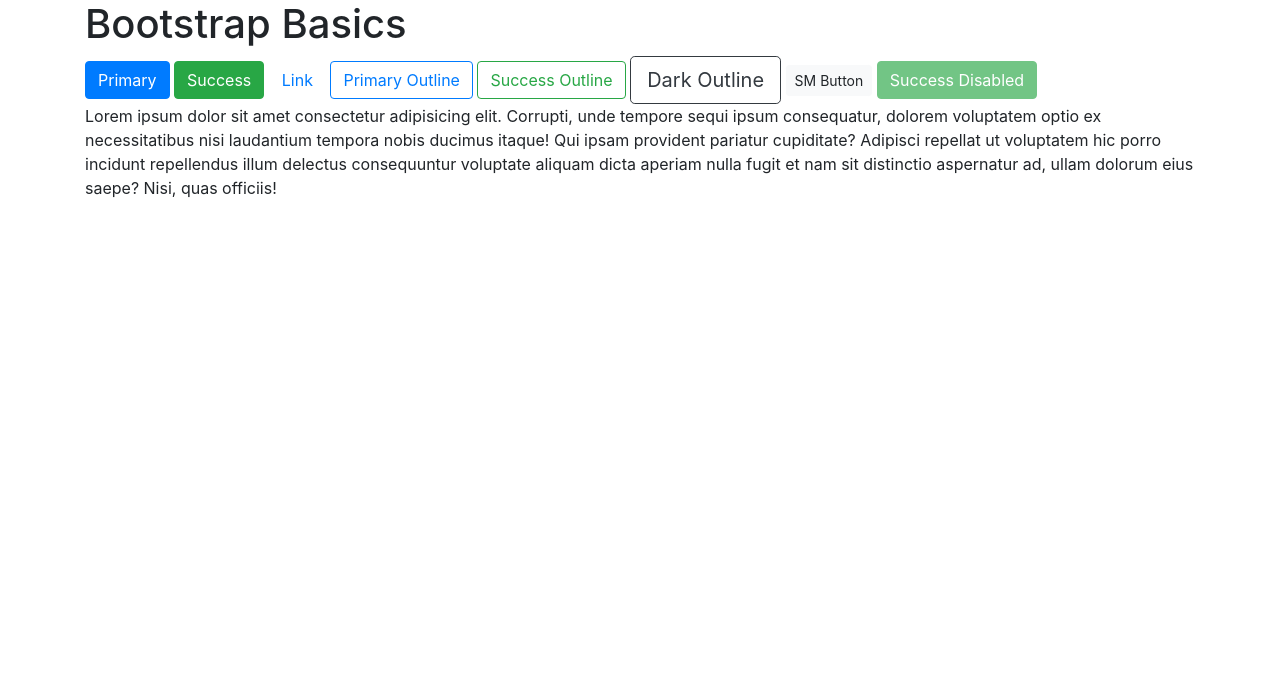
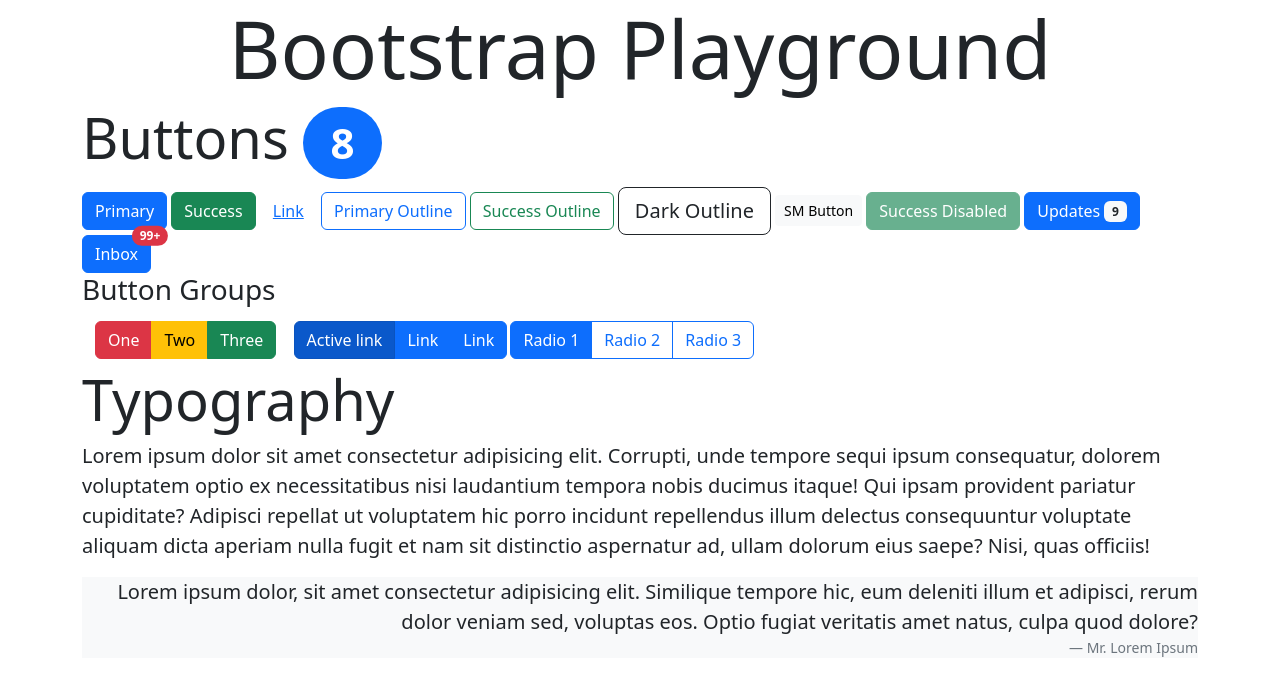
Before and after one commit to sheikhazeem786/Basic-HTML-CSS, a plain HTML site: page bootstrap.html in a window 1280 px wide. Drawn offline with nearby package versions, Linux system fonts and the light colour scheme.

Commit message:
adding buttons typography bootstraps

```diff
--- a/bootstrap.html
+++ b/bootstrap.html
@@ -12,7 +12,10 @@
 
 <body>
     <div class="container">
-        <h1>Bootstrap Basics</h1>
+        <h1 class="display-1 text-center">Bootstrap Playground</h1>
+        <h2 class="display-4">Buttons
+            <span class="badge rounded-pill bg-primary">8</span>
+        </h2>
         <button type="button" class="btn btn-primary">Primary</button>
         <button type="button" class="btn btn-success">Success</button>
         <button type="button" class="btn btn-link">Link</button>
@@ -21,8 +24,39 @@
         <button type="button" class="btn btn-outline-dark btn-lg">Dark Outline</button>
         <button type="button" class="btn btn-light btn-sm">SM Button</button>
         <button type="button" class="btn btn-success" disabled>Success Disabled</button>
-        <p>Lorem ipsum dolor sit amet consectetur adipisicing elit. Corrupti, unde tempore sequi ipsum consequatur, dolorem voluptatem optio ex necessitatibus nisi laudantium tempora nobis ducimus itaque! Qui ipsam provident pariatur cupiditate? Adipisci
+        <button class="btn btn-primary">Updates <span class="badge bg-light text-dark">9</span></button>
+        <button class="btn btn-primary position-relative">Inbox <span class="position-absolute top-0 start-100 translate-middle badge rounded-pill bg-danger">99+</span></button>
+        <h3 class="dispaly-4">Button Groups</h3>
+        <div class="btn btn-group" role="group">
+            <button class="btn btn-danger">One</button>
+            <button class="btn btn-warning">Two</button>
+            <button class="btn btn-success">Three</button>
+        </div>
+        <div class="btn-group">
+            <a href="#" class="btn btn-primary active" aria-current="page">Active link</a>
+            <a href="#" class="btn btn-primary">Link</a>
+            <a href="#" class="btn btn-primary">Link</a>
+        </div>
+        <div class="btn-group" role="group" aria-label="Basic radio toggle button group">
+            <input type="radio" class="btn-check" name="btnradio" id="btnradio1" autocomplete="off" checked>
+            <label class="btn btn-outline-primary" for="btnradio1">Radio 1</label>
+
+            <input type="radio" class="btn-check" name="btnradio" id="btnradio2" autocomplete="off">
+            <label class="btn btn-outline-primary" for="btnradio2">Radio 2</label>
+
+            <input type="radio" class="btn-check" name="btnradio" id="btnradio3" autocomplete="off">
+            <label class="btn btn-outline-primary" for="btnradio3">Radio 3</label>
+        </div>
+        <h2 class="display-4">Typography</h2>
+        <p class="lead">Lorem ipsum dolor sit amet consectetur adipisicing elit. Corrupti, unde tempore sequi ipsum consequatur, dolorem voluptatem optio ex necessitatibus nisi laudantium tempora nobis ducimus itaque! Qui ipsam provident pariatur cupiditate? Adipisci
             repellat ut voluptatem hic porro incidunt repellendus illum delectus consequuntur voluptate aliquam dicta aperiam nulla fugit et nam sit distinctio aspernatur ad, ullam dolorum eius saepe? Nisi, quas officiis!</p>
+        <figure class="text-end bg-light">
+            <blockquote class="blockquote">
+                Lorem ipsum dolor, sit amet consectetur adipisicing elit. Similique tempore hic, eum deleniti illum et adipisci, rerum dolor veniam sed, voluptas eos. Optio fugiat veritatis amet natus, culpa quod dolore?
+            </blockquote>
+            <figcaption class="blockquote-footer">Mr. Lorem Ipsum</figcaption>
+
+        </figure>
     </div>
     <script src="https://code.jquery.com/jquery-3.5.1.slim.min.js" integrity="sha384-DfXdz2htPH0lsSSs5nCTpuj/zy4C+OGpamoFVy38MVBnE+IbbVYUew+OrCXaRkfj" crossorigin="anonymous"></script>
     <script src="https://cdn.jsdelivr.net/npm/popper.js@1.16.1/dist/umd/popper.min.js" integrity="sha384-9/reFTGAW83EW2RDu2S0VKaIzap3H66lZH81PoYlFhbGU+6BZp6G7niu735Sk7lN" crossorigin="anonymous"></script>
```
